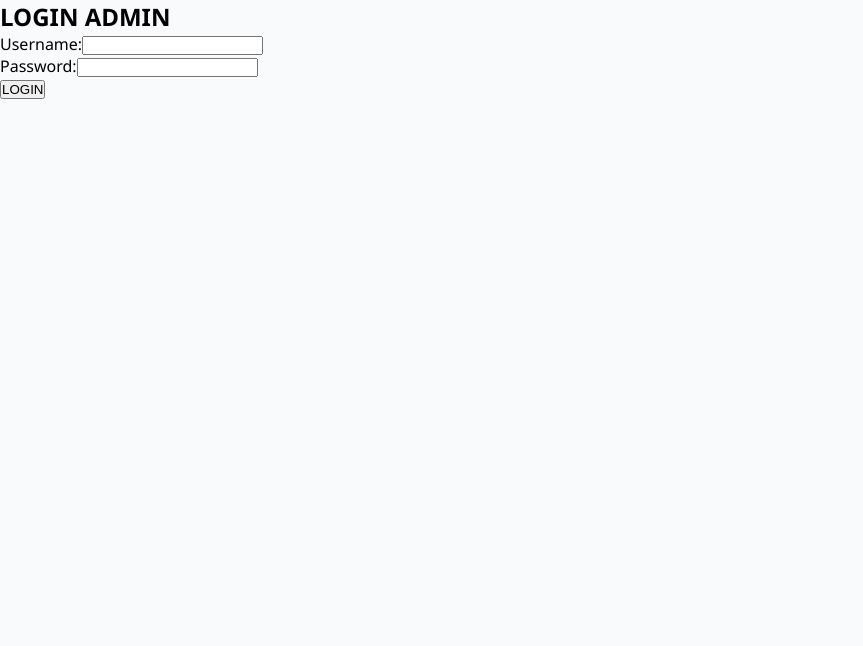
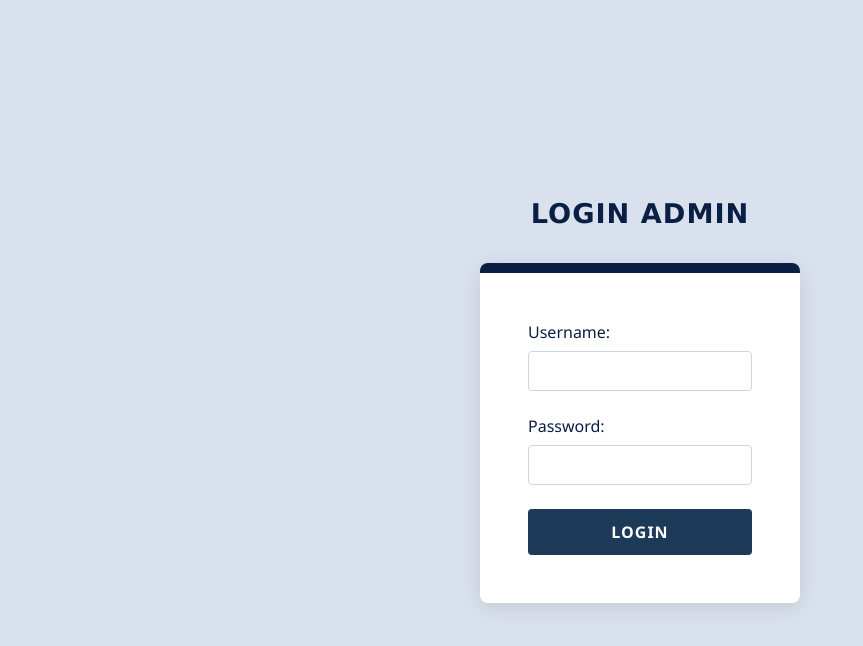
Before and after one commit to aliyyarahma20/wbs_pemweblan, a React (Create React App) app in the folder frontend/: page /admin in a window 1280 px wide. Shown: the top 646 px of the page, without its empty margins (0-863 px from the left). Built offline with nearby package versions, Linux system fonts and the light colour scheme.

Commit message:
perubahan

```diff
--- /dev/null
+++ b/frontend/src/assets/css/LoginAdmin.css
@@ -0,0 +1,112 @@
+/* login-admin.css */
+:root {
+    --primary-color: #0a1f44;
+    --secondary-color: #0a1f44;
+    --text-color: #2d3748;
+    --input-border: #cbd5e0;
+    --bg-color: #dae1ee;
+    --shadow-color: rgba(0, 0, 0, 0.1);
+    --button-color: #1e3a59;
+    --button-hover: #0a1f44;
+}
+
+* {
+    margin: 0;
+    padding: 0;
+    box-sizing: border-box;
+    font-family: 'Segoe UI', Tahoma, Geneva, Verdana, sans-serif;
+}
+
+body {
+    background-color: var(--bg-color);
+    height: 100vh;
+    display: flex;
+    flex-direction: column;
+    justify-content: center;
+    align-items: center;
+    color: var(--text-color);
+}
+
+h2 {
+    font-size: 1.7rem;
+    font-family: 'Poppins', Verdana;
+    margin-bottom: 1.5rem;
+    color: var(--primary-color);
+    font-weight: 600;
+    text-transform: uppercase;
+    letter-spacing: 1px;
+    text-align: center;
+    position: relative;
+    padding-bottom: 10px;
+}
+
+form {
+    background-color: #ffffff;
+    padding: 3rem;
+    border-radius: 8px;
+    box-shadow: 0 5px 20px var(--shadow-color);
+    width: 100%;
+    max-width: 400px;
+    border-top: 10px solid var(--primary-color);
+}
+
+label {
+    display: block;
+    margin-bottom: 0.5rem;
+    font-weight: 500;
+    color: var(--primary-color);
+}
+
+input[type="text"],
+input[type="password"] {
+    width: 100%;
+    padding: 10px 12px;
+    margin-bottom: 1.5rem;
+    border: 1px solid var(--input-border);
+    border-radius: 4px;
+    font-size: 1,5rem;
+    transition: border-color 0.3s;
+}
+
+input[type="text"]:focus,
+input[type="password"]:focus {
+    outline: none;
+    border-color: var(--secondary-color);
+    box-shadow: 0 0 0 2px rgba(44, 82, 130, 0.1);
+}
+
+button[type="submit"] {
+    width: 100%;
+    padding: 12px;
+    background-color: var(--button-color);
+    color: white;
+    border: none;
+    border-radius: 4px;
+    font-size: 1rem;
+    font-weight: 600;
+    cursor: pointer;
+    transition: background-color 0.3s;
+    text-transform: uppercase;
+    letter-spacing: 1px;
+}
+
+button[type="submit"]:hover {
+    background-color: var(--secondary-color);
+}
+
+button[type="submit"]:active {
+    transform: translateY(1px);
+}
+
+p {
+    margin-top: 1rem;
+    text-align: center;
+    font-size: 0.9rem;
+}
+
+/* Container styling */
+.login-container {
+    position: relative;
+    width: 100%;
+    max-width: 400px;
+}
--- a/frontend/src/pages/AdminLogin.jsx
+++ b/frontend/src/pages/AdminLogin.jsx
@@ -1,4 +1,5 @@
 import React, { useState } from 'react';
+import '../assets/css/LoginAdmin.css';
 
 const AdminLogin = () => {
   const [form, setForm] = useState({ username: '', password: '' });
```
